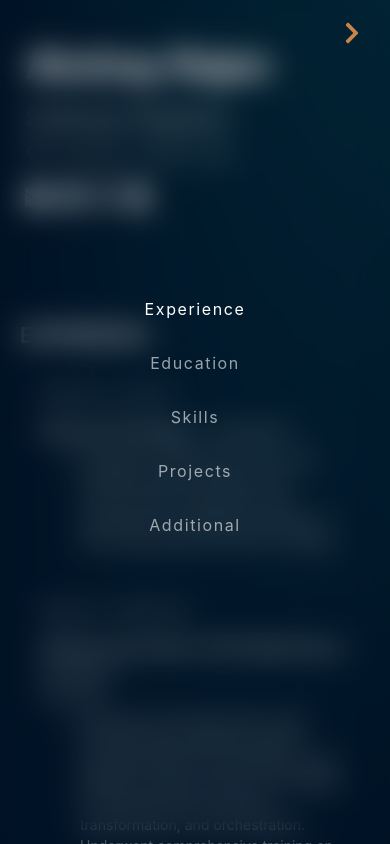
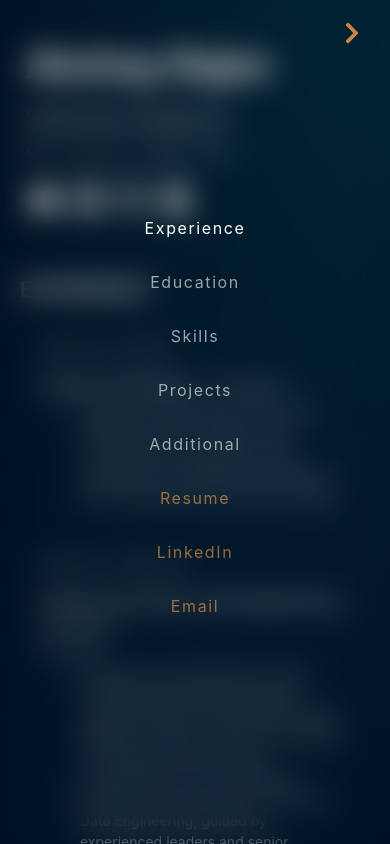
Before and after one commit to akshay-rajan/akshay-rajan.github.io, a React (Vite) app: page / in a window 390 px wide. Both pictures are taken after a click on the button 352 px from the left and 36 px from the top of the page. Shown: the top 844 px of the page. Built offline with nearby package versions, Linux system fonts and the light colour scheme.

Commit message:
Responsiveness and styling changes

```diff
--- a/src/components/Navigation.tsx
+++ b/src/components/Navigation.tsx
@@ -3,6 +3,7 @@ import { useActiveSectionContext } from "../context/ActiveSectionContext";
 import { useAnimationContext } from "../context/AnimationContext";
 import { GiHamburgerMenu } from "react-icons/gi";
 import { FaChevronRight } from "react-icons/fa";
+import { CONTACT } from "../config";
 
 const Navigation: React.FC = () => {
   const activeSection = useActiveSectionContext();
@@ -72,6 +73,19 @@ const Navigation: React.FC = () => {
               </div>
             </a>
           ))}
+          {isMobile && (
+            <>
+              <a href={CONTACT.resume} target="_blank" rel="noopener noreferrer">
+                <div className="contact">Resume</div>
+              </a>
+              <a href={CONTACT.linkedin} target="_blank" rel="noopener noreferrer">
+                <div className="contact">LinkedIn</div>
+              </a>
+              <a href={CONTACT.email} target="_blank" rel="noopener noreferrer">
+                <div className="contact">Email</div>
+              </a>
+            </>
+          )}
         </div>
       </nav>
     </>
--- a/src/styles/_certifications.scss
+++ b/src/styles/_certifications.scss
@@ -17,6 +17,14 @@
       color: $highlight-color;
       flex: 1;
     }
+
+    &:hover {
+      .certificate-icon {
+        opacity: 1;
+        transition: 0.2s ease-in-out;
+      }
+    }
+
   }
 
   .certificate-item {
--- a/src/styles/_contact.scss
+++ b/src/styles/_contact.scss
@@ -38,13 +38,12 @@
 @media screen and (max-width: 1080px) {
   .contact-links {
     justify-content: left;
+    margin-left: 5px;
     padding-bottom: 0;
   }
   .contact-item {
     margin-bottom: 0;
-    svg {
-      width: 24px;
-      height: 24px;
-    }
+    width: 34px;
+    height: 34px;
   }
 }
--- a/src/styles/_navigation.scss
+++ b/src/styles/_navigation.scss
@@ -96,6 +96,10 @@
         visibility: hidden;
       }
 
+      .contact {
+        color: $highlight-color;
+      }
+
       a {
         div {
           text-align: center;
--- a/src/styles/_skills.scss
+++ b/src/styles/_skills.scss
@@ -99,8 +99,11 @@
       flex-direction: column;
 
       .category-name {
-        font-weight: bold;
-        margin-right: 10px;
+        font-weight: 200;
+        opacity: 0.2;
+        letter-spacing: 0.2em;
+        margin: 0 10px;
+        z-index: -1;
         min-width: 20%;
       }
 
@@ -132,7 +135,14 @@
             box-shadow: 0 2px 5px rgba(0, 0, 0, 0.8);
           }
         }
+      }
 
+      &:hover {
+        .category-name {
+          opacity: 0.4;
+          color: $highlight-color;
+          transition: all 0.2s ease-in-out;
+        }
       }
     }
   }
--- a/src/styles/main.scss
+++ b/src/styles/main.scss
@@ -11,7 +11,6 @@
 html, body {
   margin: 0;
   padding: 0;
-  // min-height: 100vh;
   width: 100%;
   overflow-x: hidden;
   box-sizing: border-box;
@@ -54,15 +53,6 @@ body {
     margin-top: 15px;
     margin-bottom: 5px;
   }
-}
-
-
-#root {
-  display: flex;
-  justify-content: center;
-  align-items: flex-start;
-  min-height: 100vh;
-}
 
   .resume-container {
     display: flex;
@@ -79,13 +69,28 @@ body {
     background: $background-4;
     background: $background-5;
     background-attachment:scroll, fixed;
-}
 
-section {
+    .content section {
       width: 100%;
       box-sizing: border-box;
       margin-bottom: 50px;
     }
+    section.contact {
+      width: 100%;
+      box-sizing: border-box;
+      margin-bottom: 50px;
+    }
+  }
+}
+
+
+#root {
+  display: flex;
+  justify-content: center;
+  align-items: flex-start;
+  min-height: 100vh;
+}
+
 
 li {
   list-style-type: square;
@@ -200,14 +205,19 @@ footer {
 
     h2 {
       margin-bottom: 10px;
+      padding-top: 0;
       margin-top: 0;
     }
-  }
+
 
     .resume-container {
       padding: 10px;
       flex-direction: column;
       max-height: none;
+
+      section.contact {
+        margin-bottom: 20px;
+      }
 
       .content {
         width: 100%;
@@ -216,21 +226,24 @@ footer {
         section {
           margin-bottom: auto;
           padding: 10px;
+
         }
       }
     }
+  }
+
 
   .header {
     margin-top: 10px;
     position: relative;
     display: block;
     z-index: auto;
-    min-height: auto;
+    min-height: 0;
     padding: 5px;
 
     .header-content {
       padding: 10px;
-      min-height: auto;
+      min-height: 0;
 
       .first {
         .my-name {
```
Also changed, not shown: src/components/Left.tsx (+2 -6 lines). Lines whose indentation alone changed are shown as unchanged.
